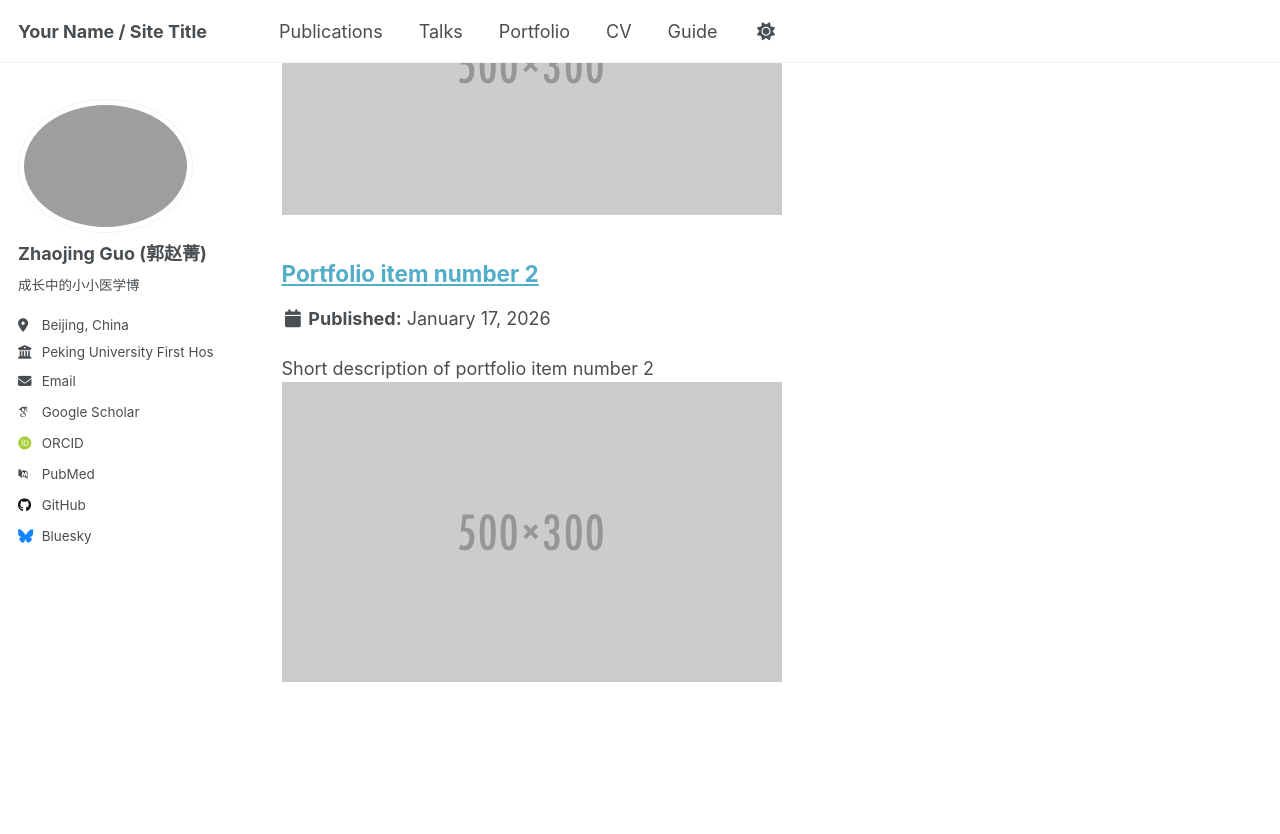
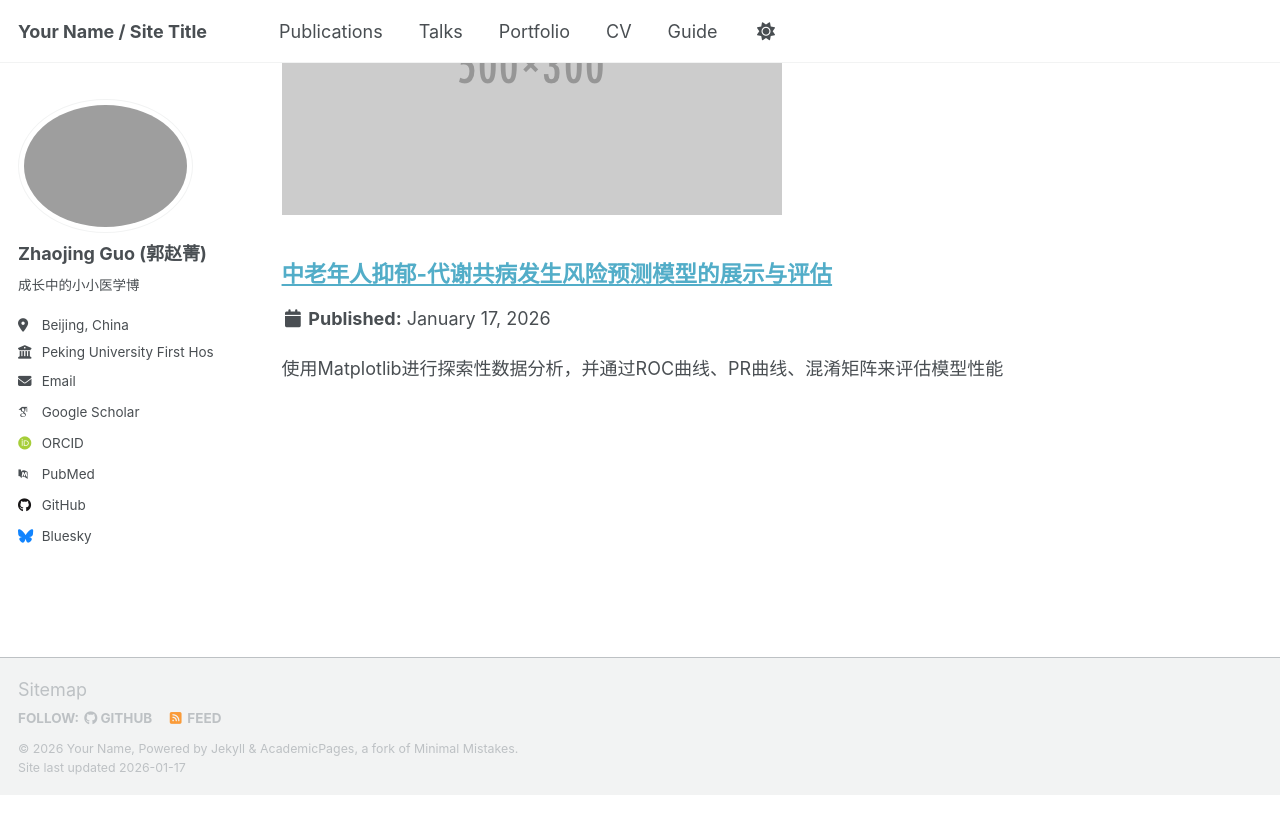
Before and after one commit to GuoZJ277/GuoZJ277.github.io, a Jekyll site: the page built from _pages/portfolio.html, in a window 1280 px wide and 900 px high, scrolled down 380 px. Shown: the top 834 px of the window. Built offline with Jekyll 4.4.1, drawn with Linux system fonts in a browser that asks for light colours; some web fonts are replaced; a script that is not in the unit is left out; after the commit the page ends 1175 px from its top, so only the background shows below that.

Commit message:
Update portfolio-2.html

````diff
--- a/_portfolio/portfolio-2.html
+++ b/_portfolio/portfolio-2.html
@@ -1,7 +1,36 @@
 ---
-title: "Portfolio item number 2"
-excerpt: "Short description of portfolio item number 2 <br/><img src='/images/500x300.png'>"
+title: "中老年人抑郁-代谢共病发生风险预测模型的展示与评估"
+excerpt: "使用Matplotlib进行探索性数据分析，并通过ROC曲线、PR曲线、混淆矩阵来评估模型性能"
 collection: portfolio
+date: 2026-01-17
+tags: ["预测模型", "随机森林", "医疗数据分析"]
+---
+
+## 项目背景
+本模型针对医疗场景，基于生理指标（血糖、血脂、肾功能等）、生活习惯及人口统计学特征，构建风险预测模型，帮助医疗机构实现早期风险识别与干预，提升健康管理效率。
+
+## 核心实现
+### 1. 数据预处理流水线
+```python
+# 数值特征：中位数填补
+numeric_transformer = Pipeline(steps=[
+    ('imputer', SimpleImuter(strategy='median'))
+])
+
+# 类别特征：众数填补+One-Hot编码
+categorical_transformer = Pipeline(steps=[
+    ('imputer', SimpleImuter(strategy='most_frequent')),
+    ('onehot', OneHotEncoder(handle_unknown='ignore'))
+])
+
+# 特征整合
+preprocessor = ColumnTransformer(
+    transformers=[
+        ('num', numeric_transformer, numeric_features),
+        ('cat', categorical_transformer, categorical_features)
+    ])
+
+
 ---
 
 This is an item in your portfolio. It can be have images or nice text. If you name the file .md, it will be parsed as markdown. If you name the file .html, it will be parsed as HTML.
````
